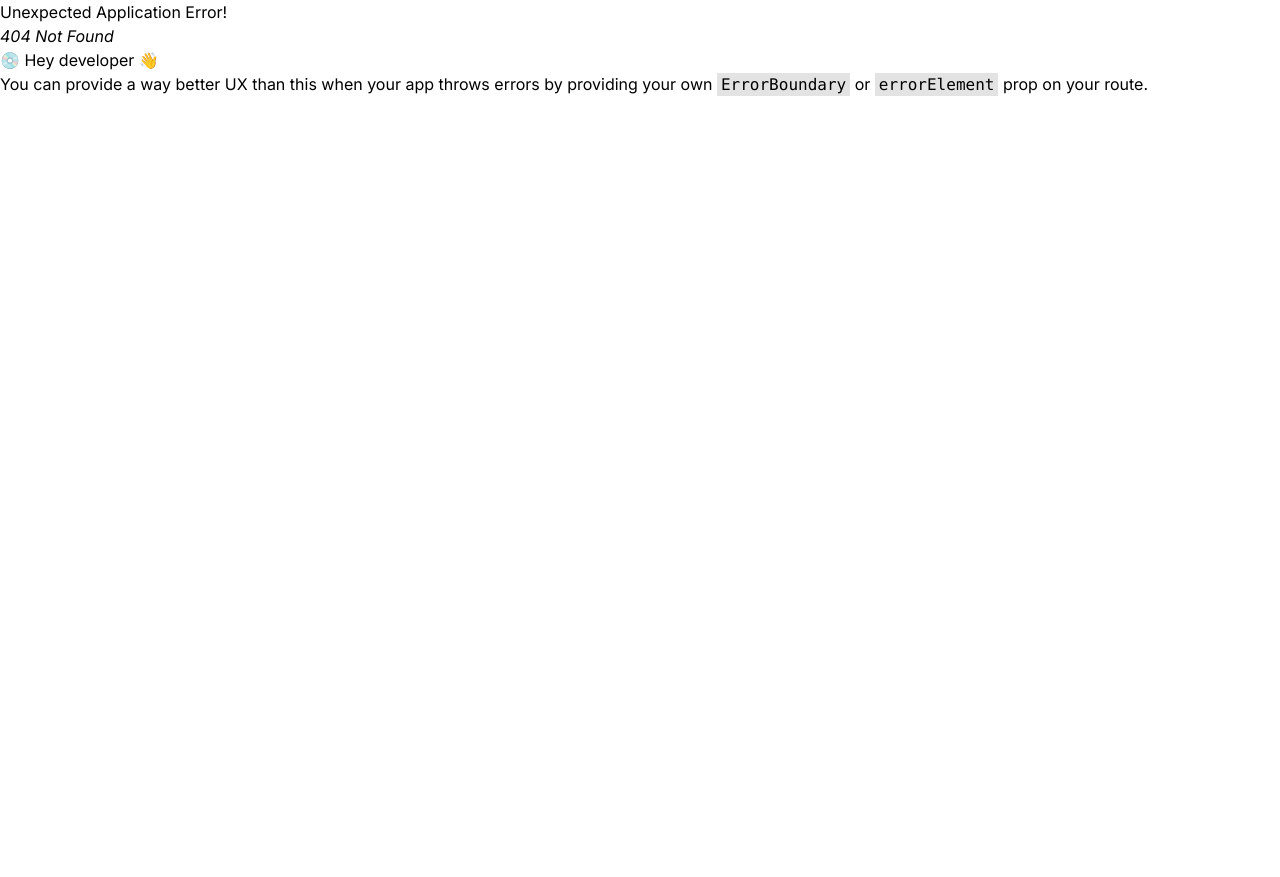
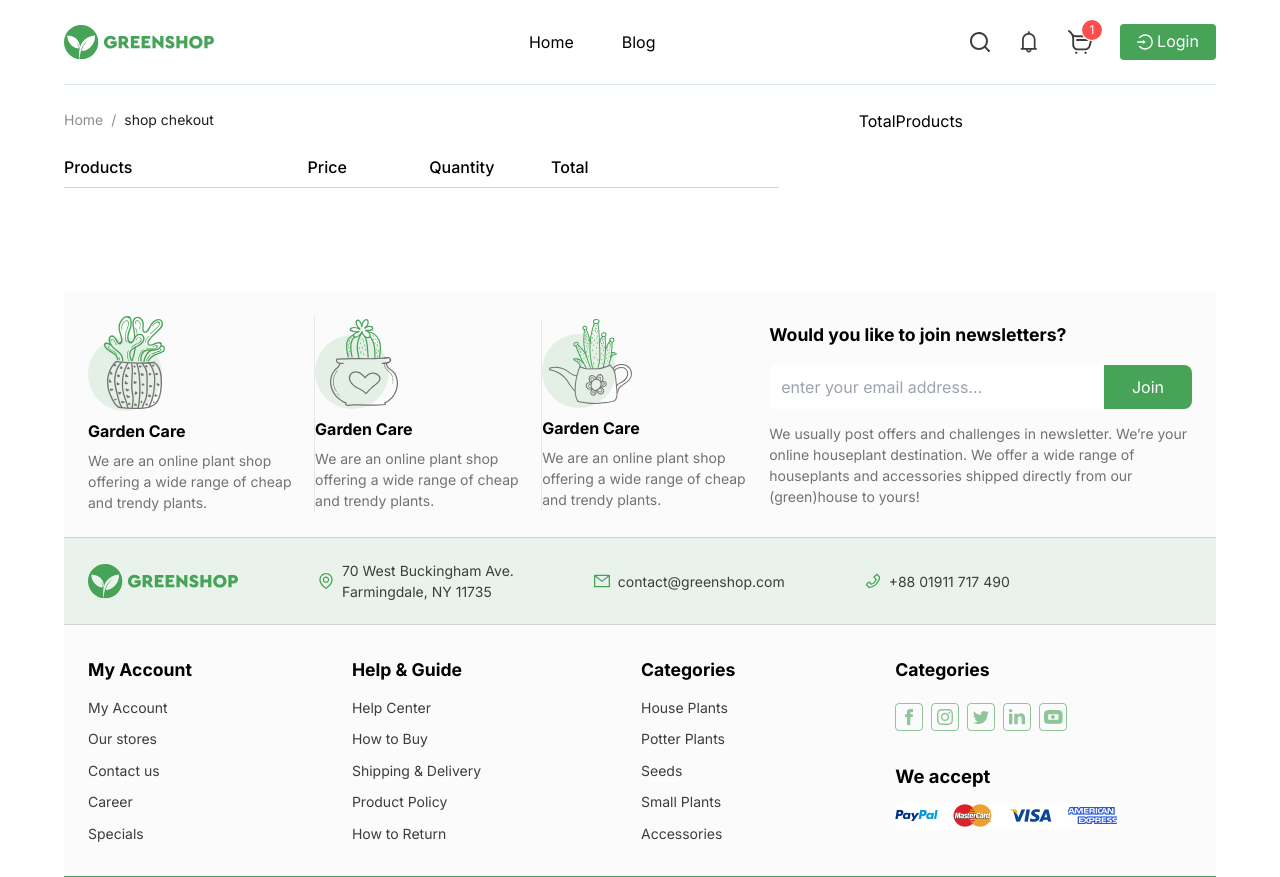
Before and after one commit to Muhammadrahimw/GreenShop, a React (Vite) app: page /plant/shopping in a window 1280 px wide. Before the commit this address had no page. Before the commit the page ends 800 px from the top, so only its background shows below. Built offline with nearby package versions, Linux system fonts and the light colour scheme.

Commit message:
half shop code

```diff
--- a/src/components/navbar/index.tsx
+++ b/src/components/navbar/index.tsx
@@ -37,7 +37,9 @@ const Navbar = () => {
 				<img src="/src/assets/icons/search.svg" alt="search" />
 				<BellOutlined className="text-[1.35em] text-[#3D3D3D]" />
 				<Badge count={1}>
-					<img src="/src/assets/icons/basket.svg" alt="basket" />
+					<Link to={`/plant/shopping`}>
+						<img src="/src/assets/icons/basket.svg" alt="basket" />
+					</Link>
 				</Badge>
 				<button
 					onClick={() => dispatch(setAuthorizationModalVisibility())}
--- a/src/components/product/index.tsx
+++ b/src/components/product/index.tsx
@@ -4,6 +4,7 @@ import Preview from "./preview";
 import {useQueryHandler} from "../../hooks/useQuery";
 import {DataType} from "../../@types";
 import Description from "./description";
+import BreadcrumbItem from "../../generic/breadCrumb";
 
 const ProductComp = () => {
 	let {category, id} = useParams();
@@ -14,10 +15,13 @@ const ProductComp = () => {
 	});
 
 	return (
-		<section className="mt-[6em] grid grid-cols-2 gap-12">
-			<Preview data={data} isLoading={isLoading} isError={isError} />
-			<About data={data} isLoading={isLoading} isError={isError} />
-			<Description data={data} isLoading={isLoading} isError={isError} />
+		<section className="pt-6">
+			<BreadcrumbItem pathTitle="shop" />
+			<div className="mt-[3em] grid grid-cols-2 gap-12">
+				<Preview data={data} isLoading={isLoading} isError={isError} />
+				<About data={data} isLoading={isLoading} isError={isError} />
+				<Description data={data} isLoading={isLoading} isError={isError} />
+			</div>
 		</section>
 	);
 };
--- /dev/null
+++ b/src/components/shopping/products/index.tsx
@@ -0,0 +1,18 @@
+import BreadcrumbItem from "../../../generic/breadCrumb";
+
+const ShoppingProducts = () => {
+	return (
+		<div>
+			<BreadcrumbItem pathTitle="shop chekout" />
+			<div className="grid grid-cols-6 gap-4 pb-2 mt-6 font-medium border-b border-opacity-30 border-primary">
+				<div className="col-span-2">Products</div>
+				<div>Price</div>
+				<div>Quantity</div>
+				<div>Total</div>
+			</div>
+			<div className="grid grid-cols-6 gap-4 pb-2"></div>
+		</div>
+	);
+};
+
+export default ShoppingProducts;
--- /dev/null
+++ b/src/components/shopping/totalProducts/index.tsx
@@ -0,0 +1,5 @@
+const TotalProducts = () => {
+	return <div>TotalProducts</div>;
+};
+
+export default TotalProducts;
--- /dev/null
+++ b/src/components/store/index.ts
@@ -0,0 +1,20 @@
+const getStore = (key: string) => {
+	try {
+		const result = localStorage.getItem(key);
+		if (!result) return undefined;
+		return JSON.parse(result);
+	} catch (error) {
+		console.log(error);
+	}
+};
+
+const setStore = (key: string, data: object[]) => {
+	try {
+		let result = JSON.stringify(data);
+		localStorage.setItem(key, result);
+	} catch (error) {
+		console.log(error);
+	}
+};
+
+export {getStore, setStore};
--- /dev/null
+++ b/src/generic/breadCrumb/index.tsx
@@ -0,0 +1,16 @@
+import {Breadcrumb} from "antd";
+import {Link} from "react-router-dom";
+
+interface BreadcrumbItemType {
+	pathTitle: string;
+}
+
+const BreadcrumbItem = ({pathTitle}: BreadcrumbItemType) => {
+	return (
+		<Breadcrumb
+			items={[{title: <Link to={`/`}>Home</Link>}, {title: pathTitle}]}
+		/>
+	);
+};
+
+export default BreadcrumbItem;
--- /dev/null
+++ b/src/pages/shopping/index.tsx
@@ -0,0 +1,13 @@
+import ShoppingProducts from "../../components/shopping/products";
+import TotalProducts from "../../components/shopping/totalProducts";
+
+const Shopping = () => {
+	return (
+		<section className="grid grid-cols-[2fr_1fr] gap-[5em] mt-6">
+			<ShoppingProducts />
+			<TotalProducts />
+		</section>
+	);
+};
+
+export default Shopping;
--- /dev/null
+++ b/src/redux/shop-slice/index.ts
@@ -0,0 +1,11 @@
+import {createSlice} from "@reduxjs/toolkit";
+
+const initialState = {
+	shop: [],
+};
+
+export const shopSLice = createSlice({
+	name: "shop",
+	initialState,
+	reducers: {},
+});
--- a/src/roots/index.tsx
+++ b/src/roots/index.tsx
@@ -2,6 +2,7 @@ import {createBrowserRouter} from "react-router-dom";
 import Home from "../pages/home";
 import Product from "../pages/product";
 import Layout from "../components/layout";
+import Shopping from "../pages/shopping";
 
 export let Root = createBrowserRouter([
 	{
@@ -16,6 +17,10 @@ export let Root = createBrowserRouter([
 				path: `/plant/:category/:id`,
 				element: <Product />,
 			},
+			{
+				path: `/plant/shopping`,
+				element: <Shopping />,
+			},
 		],
 	},
 ]);
```
